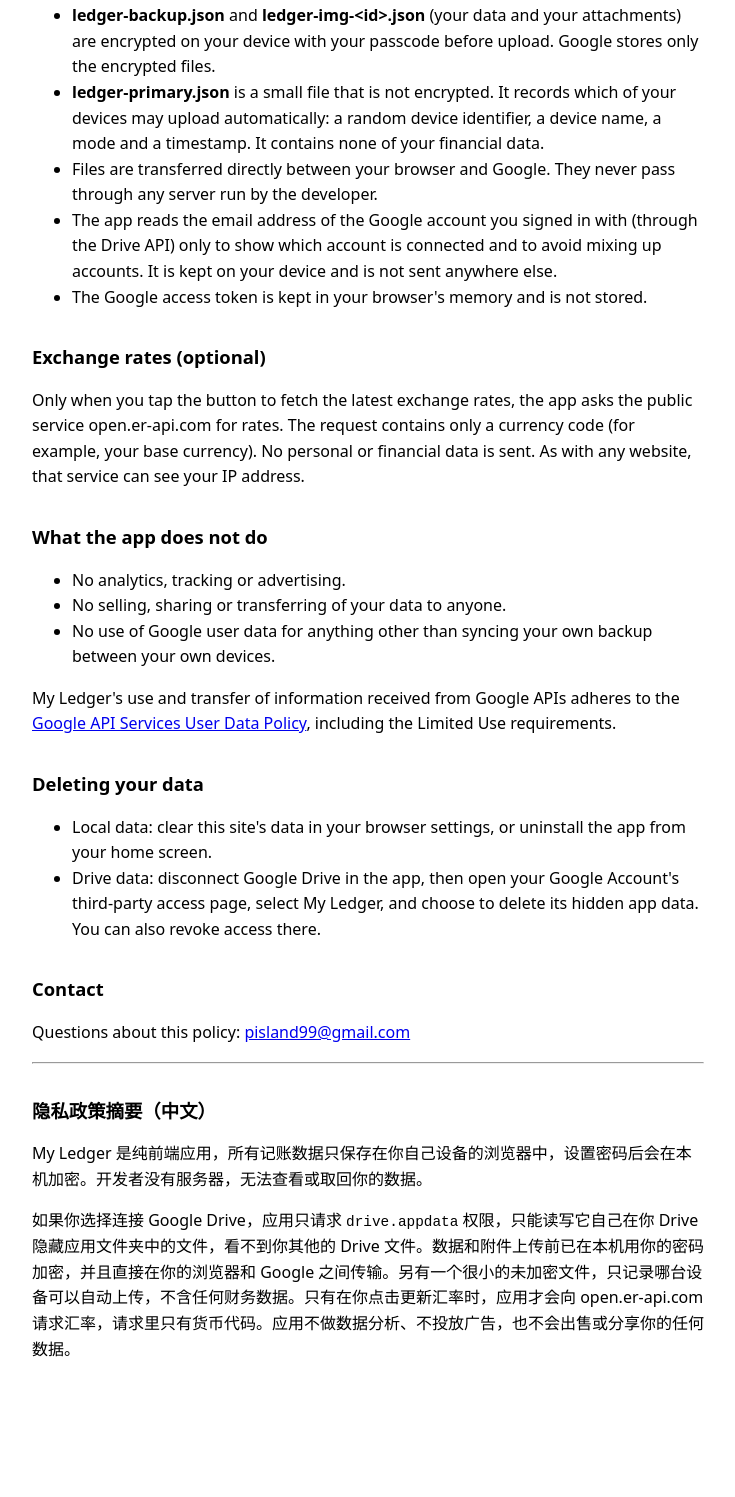
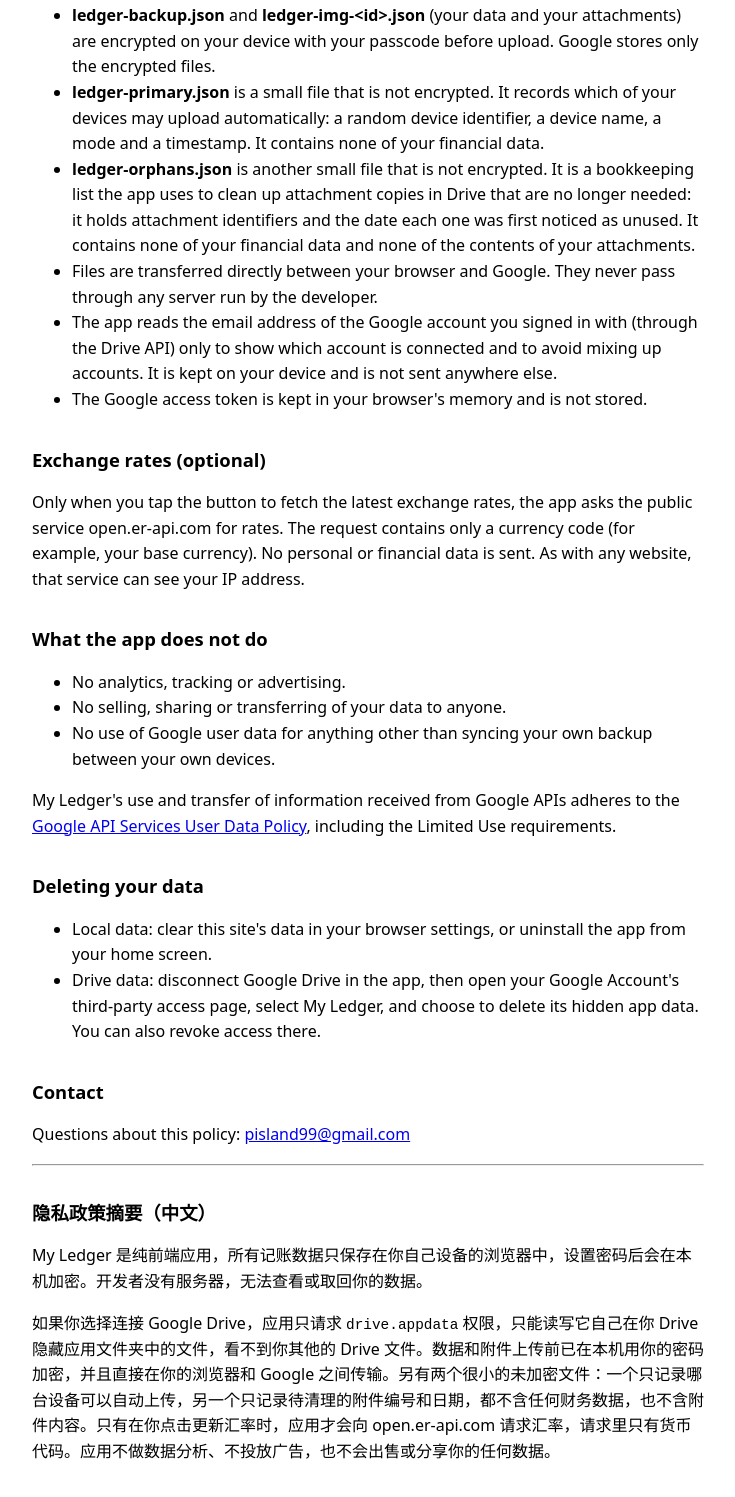
Before and after one commit to pisland-apps/my-ledger, a plain HTML site: page privacy.html in a window 1280 px wide. Shown: the part 591-2088 px from the top of the page, without its empty margins (272-1007 px from the left). Before the commit the page ends 2017 px from the top, so only its background shows below. Drawn offline with Linux system fonts and the light colour scheme.

Commit message:
Add files via upload
update

```diff
--- a/privacy.html
+++ b/privacy.html
@@ -26,6 +26,7 @@
     <ul>
       <li><strong>ledger-backup.json</strong> and <strong>ledger-img-&lt;id&gt;.json</strong> (your data and your attachments) are encrypted on your device with your passcode before upload. Google stores only the encrypted files.</li>
       <li><strong>ledger-primary.json</strong> is a small file that is not encrypted. It records which of your devices may upload automatically: a random device identifier, a device name, a mode and a timestamp. It contains none of your financial data.</li>
+      <li><strong>ledger-orphans.json</strong> is another small file that is not encrypted. It is a bookkeeping list the app uses to clean up attachment copies in Drive that are no longer needed: it holds attachment identifiers and the date each one was first noticed as unused. It contains none of your financial data and none of the contents of your attachments.</li>
       <li>Files are transferred directly between your browser and Google. They never pass through any server run by the developer.</li>
       <li>The app reads the email address of the Google account you signed in with (through the Drive API) only to show which account is connected and to avoid mixing up accounts. It is kept on your device and is not sent anywhere else.</li>
       <li>The Google access token is kept in your browser's memory and is not stored.</li>
@@ -55,7 +56,7 @@
 
     <h2>隐私政策摘要（中文）</h2>
     <p>My Ledger 是纯前端应用，所有记账数据只保存在你自己设备的浏览器中，设置密码后会在本机加密。开发者没有服务器，无法查看或取回你的数据。</p>
-    <p>如果你选择连接 Google Drive，应用只请求 <code>drive.appdata</code> 权限，只能读写它自己在你 Drive 隐藏应用文件夹中的文件，看不到你其他的 Drive 文件。数据和附件上传前已在本机用你的密码加密，并且直接在你的浏览器和 Google 之间传输。另有一个很小的未加密文件，只记录哪台设备可以自动上传，不含任何财务数据。只有在你点击更新汇率时，应用才会向 open.er-api.com 请求汇率，请求里只有货币代码。应用不做数据分析、不投放广告，也不会出售或分享你的任何数据。</p>
+    <p>如果你选择连接 Google Drive，应用只请求 <code>drive.appdata</code> 权限，只能读写它自己在你 Drive 隐藏应用文件夹中的文件，看不到你其他的 Drive 文件。数据和附件上传前已在本机用你的密码加密，并且直接在你的浏览器和 Google 之间传输。另有两个很小的未加密文件：一个只记录哪台设备可以自动上传，另一个只记录待清理的附件编号和日期，都不含任何财务数据，也不含附件内容。只有在你点击更新汇率时，应用才会向 open.er-api.com 请求汇率，请求里只有货币代码。应用不做数据分析、不投放广告，也不会出售或分享你的任何数据。</p>
   </main>
 </body>
 </html>
```
